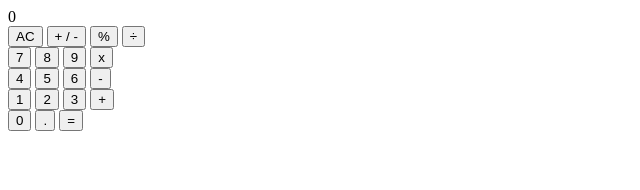
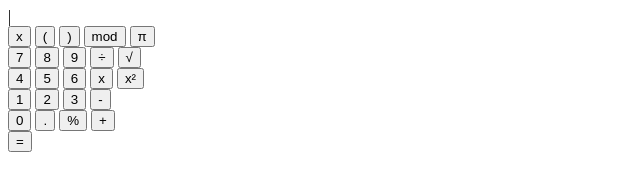
Before and after one commit to chieftainblazer/calculator-app, a plain HTML site: page index.html in a window 1280 px wide. Shown: the whole page, without its empty margins (0-640 px from the left). Drawn offline with Linux system fonts and the light colour scheme.

Commit message:
Rewrite index.html
Rewrote the index.html with a different design because I decided
to go for a different design for the calculator.

```diff
--- a/index.html
+++ b/index.html
@@ -8,38 +8,43 @@
 </head>
 <body>
     <div class="calculator">
-        <div class="row display">0</div>
+        <div class="row display">|</div>
         <div class="row">
-            <button id="clear-button" value="AC">AC</button>
-            <button id="sign-button" value="change-sign">
-                <span>+</span>
-                <span>/</span>
-                <span>-</span>
-            </button>
-            <button id="percentage-button" value="%">%</button>
-            <button id="division-button" value="÷">÷</button>
+            <button id="clear-button" value="AC">x</button>
+            <button id="left-parentheses-button" value="(">(</button>
+            <button id="right-parentheses-button" value=")">)</button>
+            <button id="mod-button" value="mod">mod</button>
+            <button id="pi-button" value="pi">π</button>
         </div>
         <div class="row">
             <button id="seven-button" value="7">7</button>
             <button id="eight-button" value="8">8</button>
             <button id="nine-button" value="9">9</button>
-            <button id="multiply-button" value="x">x</button>
+            <button id="division-button" value="÷">÷</button>
+            <button id="rootsquare-button" value="rootsquare">√</button>
         </div>
         <div class="row">
             <button id="four-button" value="4">4</button>
             <button id="five-button" value="5">5</button>
             <button id="six-button" value="6">6</button>
-            <button id="subtract-button" value="-">-</button>
+            <button id="multiply-button" value="x">x</button>
+            <button id="squared-button" value="square">x²</button>
         </div>
         <div class="row">
-            <button id="one-button" value="1">1</button>
-            <button id="two-button" value="2">2</button>
-            <button id="three-button" value="3">3</button>
-            <button id="add-button" value="+">+</button>
-        </div>
-        <div class="row">
-            <button id="zero-button" value="0">0</button>
-            <button id="decimal-button" value=".">.</button>
+            <div class="sub-row">
+                <div class="sub-row-item">
+                    <button id="one-button" value="1">1</button>
+                    <button id="two-button" value="2">2</button>
+                    <button id="three-button" value="3">3</button>
+                    <button id="subtract-button" value="-">-</button>
+                </div>
+                <div class="sub-row-item">
+                    <button id="zero-button" value="0">0</button>
+                    <button id="decimal-button" value=".">.</button>
+                    <button id="percent-button" value="%">%</button>
+                    <button id="add-button" value="+">+</button>
+                </div>
+            </div>
             <button id="equals-button" value="=">=</button>
         </div>
     </div>
```
